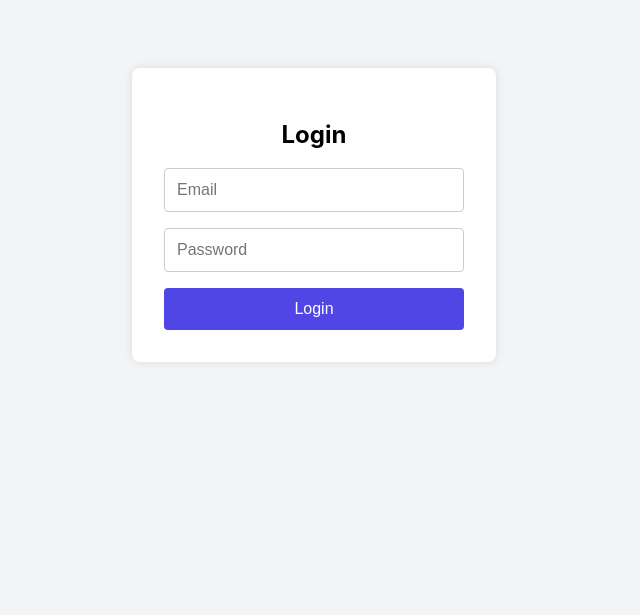
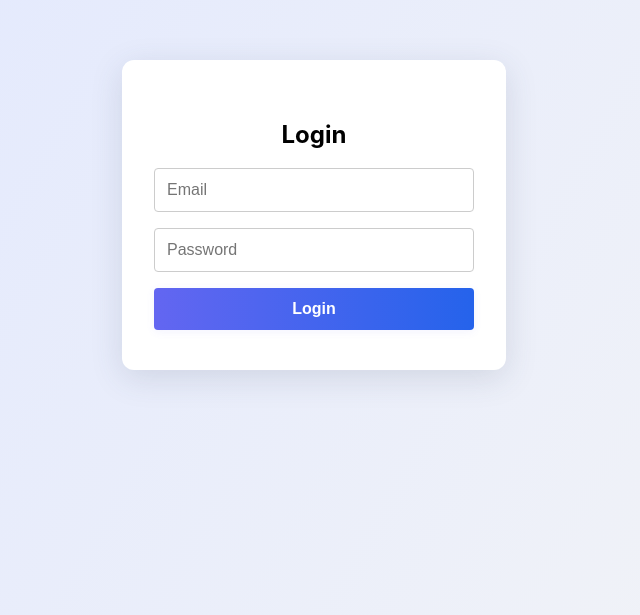
Before and after one commit to yogeshmagatam/Digital-Certificate-Management-System, a React (Create React App) app in the folder frontend/: page / in a window 1280 px wide. Shown: the part 185-800 px from the top of the page, without its empty margins (326-966 px from the left). Built offline with nearby package versions, Linux system fonts and the light colour scheme.

Commit message:
add readme

```diff
--- a/frontend/src/AuditLogs.css
+++ b/frontend/src/AuditLogs.css
@@ -2,6 +2,16 @@
   min-height: 100vh;
   background: linear-gradient(120deg, #e0e7ff 0%, #f1f5f9 100%);
   padding: 2rem;
+  animation: fadeInBg 1.2s;
+}
+
+@keyframes fadeInBg {
+  from {
+    opacity: 0;
+  }
+  to {
+    opacity: 1;
+  }
 }
 
 .auditlogs-title {
@@ -9,6 +19,18 @@
   font-weight: bold;
   margin-bottom: 1.5rem;
   color: #1e293b;
+  animation: slideDown 0.8s;
+}
+
+@keyframes slideDown {
+  from {
+    opacity: 0;
+    transform: translateY(-30px);
+  }
+  to {
+    opacity: 1;
+    transform: translateY(0);
+  }
 }
 
 .auditlogs-table-container {
@@ -17,6 +39,21 @@
   box-shadow: 0 4px 24px rgba(60, 72, 100, 0.1);
   padding: 1.5rem;
   overflow-x: auto;
+  animation: popIn 0.7s cubic-bezier(0.68, -0.55, 0.27, 1.55);
+}
+
+@keyframes popIn {
+  0% {
+    transform: scale(0.95);
+    opacity: 0;
+  }
+  80% {
+    transform: scale(1.03);
+    opacity: 1;
+  }
+  100% {
+    transform: scale(1);
+  }
 }
 
 .auditlogs-table {
@@ -36,6 +73,21 @@
   font-weight: 600;
 }
 
+.auditlogs-table tr {
+  animation: fadeInRow 0.7s;
+}
+
+@keyframes fadeInRow {
+  from {
+    opacity: 0;
+    transform: translateY(20px);
+  }
+  to {
+    opacity: 1;
+    transform: translateY(0);
+  }
+}
+
 .auditlogs-table tr:nth-child(even) {
   background: #f3f4f6;
 }
--- a/frontend/src/Dashboard.css
+++ b/frontend/src/Dashboard.css
@@ -6,6 +6,16 @@
   align-items: center;
   justify-content: center;
   min-height: 100vh;
+  animation: fadeInBg 1.2s;
+}
+
+@keyframes fadeInBg {
+  from {
+    opacity: 0;
+  }
+  to {
+    opacity: 1;
+  }
 }
 
 .dashboard-title {
@@ -15,6 +25,18 @@
   margin-bottom: 2rem;
   letter-spacing: 1px;
   text-shadow: 0 2px 8px rgba(99, 102, 241, 0.08);
+  animation: slideDown 0.8s;
+}
+
+@keyframes slideDown {
+  from {
+    opacity: 0;
+    transform: translateY(-30px);
+  }
+  to {
+    opacity: 1;
+    transform: translateY(0);
+  }
 }
 
 .dashboard-list {
@@ -23,6 +45,18 @@
   margin: 0;
   display: flex;
   gap: 2rem;
+  animation: fadeInList 1s;
+}
+
+@keyframes fadeInList {
+  from {
+    opacity: 0;
+    transform: translateY(30px);
+  }
+  to {
+    opacity: 1;
+    transform: translateY(0);
+  }
 }
 
 .dashboard-list li {
@@ -40,10 +74,25 @@
   text-decoration: none;
   box-shadow: 0 4px 16px rgba(99, 102, 241, 0.12);
   transition: background 0.2s, transform 0.15s, box-shadow 0.2s;
+  animation: popIn 0.7s cubic-bezier(0.68, -0.55, 0.27, 1.55);
+}
+
+@keyframes popIn {
+  0% {
+    transform: scale(0.8);
+    opacity: 0;
+  }
+  80% {
+    transform: scale(1.05);
+    opacity: 1;
+  }
+  100% {
+    transform: scale(1);
+  }
 }
 
 .dashboard-link:hover {
   background: linear-gradient(90deg, #2563eb 0%, #6366f1 100%);
-  transform: translateY(-4px) scale(1.04);
+  transform: translateY(-4px) scale(1.08) rotate(-2deg);
   box-shadow: 0 8px 24px rgba(99, 102, 241, 0.18);
 }
--- /dev/null
+++ b/frontend/src/Login.css
@@ -0,0 +1,80 @@
+.login-container {
+  min-height: 100vh;
+  background: linear-gradient(120deg, #e0e7ff 0%, #f3f4f6 100%);
+  display: flex;
+  justify-content: center;
+  align-items: center;
+  animation: fadeInBg 1.2s;
+}
+
+@keyframes fadeInBg {
+  from {
+    opacity: 0;
+  }
+  to {
+    opacity: 1;
+  }
+}
+
+.login-card {
+  background: #fff;
+  padding: 2.5rem 2rem;
+  border-radius: 12px;
+  box-shadow: 0 8px 32px rgba(60, 72, 100, 0.15);
+  width: 320px;
+  text-align: center;
+  animation: popIn 0.7s cubic-bezier(0.68, -0.55, 0.27, 1.55);
+}
+
+@keyframes popIn {
+  0% {
+    transform: scale(0.8);
+    opacity: 0;
+  }
+  80% {
+    transform: scale(1.05);
+    opacity: 1;
+  }
+  100% {
+    transform: scale(1);
+  }
+}
+
+.login-form {
+  display: flex;
+  flex-direction: column;
+  gap: 1rem;
+}
+
+.login-input {
+  padding: 0.75rem;
+  font-size: 1rem;
+  border: 1px solid #ccc;
+  border-radius: 4px;
+  transition: border 0.2s, box-shadow 0.2s;
+}
+
+.login-input:focus {
+  border: 1.5px solid #6366f1;
+  box-shadow: 0 0 0 2px #6366f133;
+  outline: none;
+}
+
+.login-button {
+  padding: 0.75rem;
+  font-size: 1rem;
+  background: linear-gradient(90deg, #6366f1 0%, #2563eb 100%);
+  color: #fff;
+  border: none;
+  border-radius: 4px;
+  cursor: pointer;
+  font-weight: 600;
+  transition: background 0.2s, transform 0.15s, box-shadow 0.2s;
+  box-shadow: 0 2px 8px rgba(99, 102, 241, 0.08);
+}
+
+.login-button:hover {
+  background: linear-gradient(90deg, #2563eb 0%, #6366f1 100%);
+  transform: translateY(-2px) scale(1.03);
+  box-shadow: 0 8px 24px rgba(99, 102, 241, 0.18);
+}
--- /dev/null
+++ b/frontend/src/Verify.css
@@ -0,0 +1,79 @@
+.verify-container {
+  min-height: 100vh;
+  background: linear-gradient(120deg, #e0e7ff 0%, #f1f5f9 100%);
+  display: flex;
+  align-items: center;
+  justify-content: center;
+  padding: 2rem;
+  animation: fadeInBg 1.2s;
+}
+
+@keyframes fadeInBg {
+  from {
+    opacity: 0;
+  }
+  to {
+    opacity: 1;
+  }
+}
+
+.verify-card {
+  background: #fff;
+  box-shadow: 0 8px 32px rgba(60, 72, 100, 0.15);
+  border-radius: 16px;
+  padding: 2.5rem 2rem;
+  min-width: 320px;
+  text-align: center;
+  animation: popIn 0.7s cubic-bezier(0.68, -0.55, 0.27, 1.55);
+}
+
+@keyframes popIn {
+  0% {
+    transform: scale(0.8);
+    opacity: 0;
+  }
+  80% {
+    transform: scale(1.05);
+    opacity: 1;
+  }
+  100% {
+    transform: scale(1);
+  }
+}
+
+.verify-title {
+  font-size: 1.7rem;
+  font-weight: bold;
+  margin-bottom: 0.5rem;
+  color: #3730a3;
+  letter-spacing: 1px;
+  animation: fadeIn 1s;
+}
+
+@keyframes fadeIn {
+  from {
+    opacity: 0;
+    transform: translateY(-20px);
+  }
+  to {
+    opacity: 1;
+    transform: translateY(0);
+  }
+}
+
+.verify-status {
+  font-size: 1.1rem;
+  margin: 1rem 0;
+  font-weight: 600;
+  color: #22c55e;
+  transition: color 0.3s;
+}
+
+.verify-status.invalid {
+  color: #ef4444;
+}
+
+.verify-qr {
+  margin-top: 1.5rem;
+  animation: fadeIn 1.2s;
+}
--- a/frontend/src/Wallet.css
+++ b/frontend/src/Wallet.css
@@ -5,6 +5,16 @@
   display: flex;
   flex-direction: column;
   align-items: center;
+  animation: fadeInBg 1.2s;
+}
+
+@keyframes fadeInBg {
+  from {
+    opacity: 0;
+  }
+  to {
+    opacity: 1;
+  }
 }
 
 .wallet-title {
@@ -14,6 +24,18 @@
   margin-bottom: 2rem;
   letter-spacing: 1px;
   text-shadow: 0 2px 8px rgba(99, 102, 241, 0.08);
+  animation: slideDown 0.8s;
+}
+
+@keyframes slideDown {
+  from {
+    opacity: 0;
+    transform: translateY(-30px);
+  }
+  to {
+    opacity: 1;
+    transform: translateY(0);
+  }
 }
 
 .wallet-grid {
@@ -22,6 +44,18 @@
   gap: 2rem;
   width: 100%;
   max-width: 900px;
+  animation: fadeInGrid 1s;
+}
+
+@keyframes fadeInGrid {
+  from {
+    opacity: 0;
+    transform: translateY(30px);
+  }
+  to {
+    opacity: 1;
+    transform: translateY(0);
+  }
 }
 
 @media (min-width: 700px) {
@@ -35,3 +69,32 @@
     grid-template-columns: 1fr 1fr 1fr;
   }
 }
+
+/* Example animation for certificate cards inside the grid */
+.certificate-card {
+  background: #fff;
+  border-radius: 12px;
+  box-shadow: 0 4px 16px rgba(99, 102, 241, 0.1);
+  padding: 1.5rem;
+  transition: transform 0.2s, box-shadow 0.2s;
+  animation: popIn 0.7s cubic-bezier(0.68, -0.55, 0.27, 1.55);
+}
+
+@keyframes popIn {
+  0% {
+    transform: scale(0.8);
+    opacity: 0;
+  }
+  80% {
+    transform: scale(1.05);
+    opacity: 1;
+  }
+  100% {
+    transform: scale(1);
+  }
+}
+
+.certificate-card:hover {
+  transform: translateY(-6px) scale(1.03);
+  box-shadow: 0 8px 32px rgba(99, 102, 241, 0.18);
+}
--- a/frontend/src/pages/Login.jsx
+++ b/frontend/src/pages/Login.jsx
@@ -1,5 +1,6 @@
 import React, { useState } from "react";
 import { useNavigate } from "react-router-dom";
+import "../Login.css"; // Import the CSS file
 
 const Login = () => {
   const navigate = useNavigate();
@@ -8,8 +9,6 @@ const Login = () => {
 
   const handleLogin = (e) => {
     e.preventDefault();
-
-    // Basic dummy login logic (replace with real auth later)
     if (email === "admin@example.com" && password === "password") {
       alert("Login successful!");
       navigate("/dashboard");
@@ -19,17 +18,17 @@ const Login = () => {
   };
 
   return (
-    <div style={styles.container}>
-      <div style={styles.card}>
+    <div className="login-container">
+      <div className="login-card">
         <h2>Login</h2>
-        <form onSubmit={handleLogin} style={styles.form}>
+        <form onSubmit={handleLogin} className="login-form">
           <input
             type="email"
             placeholder="Email"
             value={email}
             required
             onChange={(e) => setEmail(e.target.value)}
-            style={styles.input}
+            className="login-input"
           />
           <input
             type="password"
@@ -37,9 +36,9 @@ const Login = () => {
             value={password}
             required
             onChange={(e) => setPassword(e.target.value)}
-            style={styles.input}
+            className="login-input"
           />
-          <button type="submit" style={styles.button}>
+          <button type="submit" className="login-button">
             Login
           </button>
         </form>
@@ -48,42 +47,4 @@ const Login = () => {
   );
 };
 
-const styles = {
-  container: {
-    minHeight: "100vh",
-    backgroundColor: "#f3f4f6",
-    display: "flex",
-    justifyContent: "center",
-    alignItems: "center",
-  },
-  card: {
-    background: "#fff",
-    padding: "2rem",
-    borderRadius: "8px",
-    boxShadow: "0 0 10px rgba(0,0,0,0.1)",
-    width: "300px",
-    textAlign: "center",
-  },
-  form: {
-    display: "flex",
-    flexDirection: "column",
-    gap: "1rem",
-  },
-  input: {
-    padding: "0.75rem",
-    fontSize: "1rem",
-    border: "1px solid #ccc",
-    borderRadius: "4px",
-  },
-  button: {
-    padding: "0.75rem",
-    fontSize: "1rem",
-    backgroundColor: "#4f46e5",
-    color: "#fff",
-    border: "none",
-    borderRadius: "4px",
-    cursor: "pointer",
-  },
-};
-
 export default Login;
--- a/frontend/src/pages/Verify.jsx
+++ b/frontend/src/pages/Verify.jsx
@@ -2,6 +2,7 @@ import React, { useEffect, useState } from "react";
 import { useParams } from "react-router-dom";
 import axios from "axios";
 import { QRCodeSVG } from "qrcode.react";
+import "../Verify.css"; // Import the CSS file
 
 const Verify = () => {
   const { certificateId } = useParams();
@@ -15,14 +16,18 @@ const Verify = () => {
   }, [certificateId]);
 
   return (
-    <div className="p-8">
+    <div className="verify-container">
       {data ? (
-        <div className="bg-white shadow-lg rounded-lg p-6">
-          <h2 className="text-xl font-bold mb-2">{data.studentName}</h2>
+        <div className="verify-card">
+          <h2 className="verify-title">{data.studentName}</h2>
           <p>Issued on: {data.issueDate}</p>
           <p>Course: {data.course}</p>
-          <p>Status: {data.valid ? "✅ Verified" : "❌ Invalid"}</p>
-          <QRCodeSVG value={window.location.href} className="mt-4" />
+          <p className={`verify-status${data.valid ? "" : " invalid"}`}>
+            {data.valid ? "✅ Verified" : "❌ Invalid"}
+          </p>
+          <div className="verify-qr">
+            <QRCodeSVG value={window.location.href} />
+          </div>
         </div>
       ) : (
         <p>Loading certificate...</p>
```
Also changed, not shown: frontend/src/Generator.css (+53 -2 lines).
